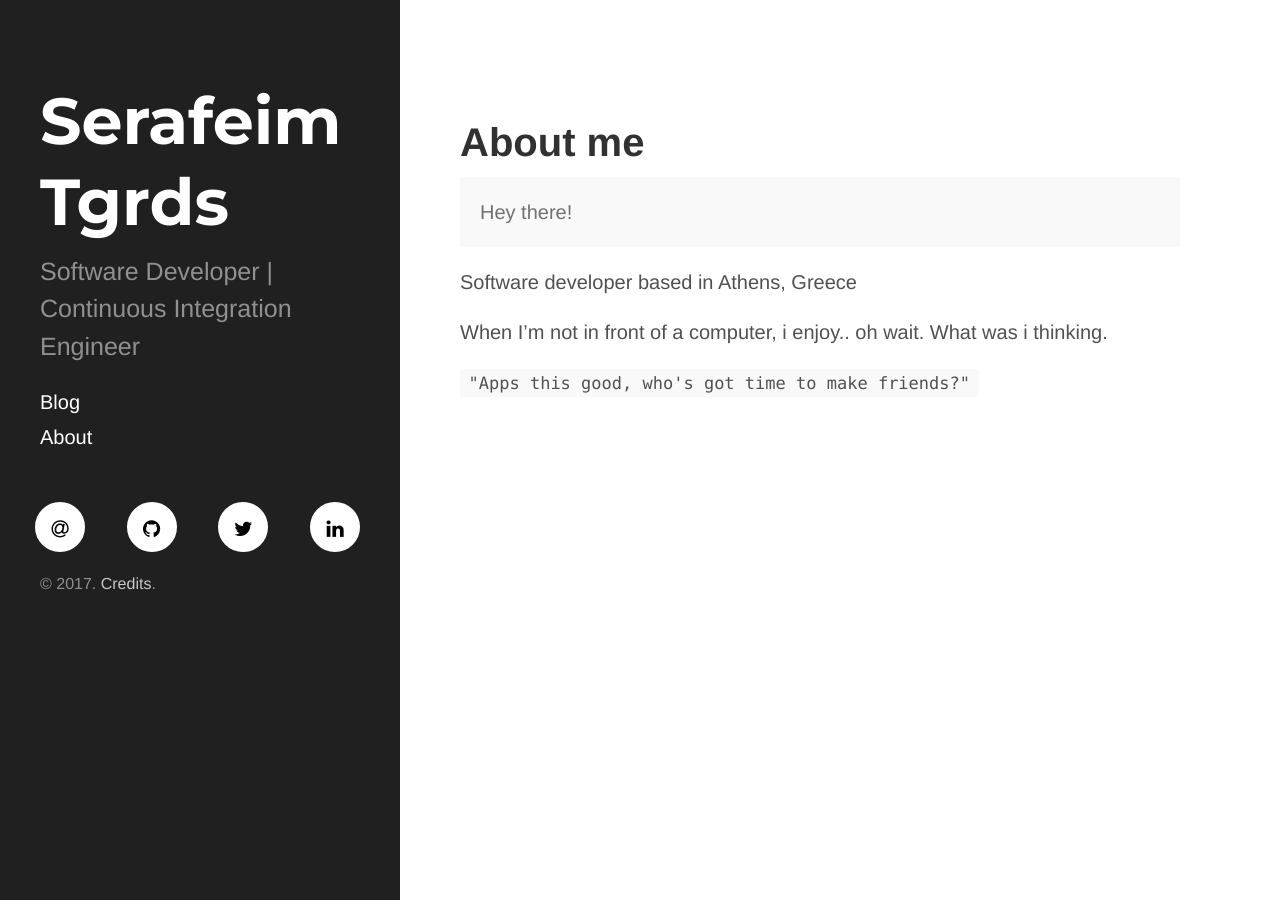
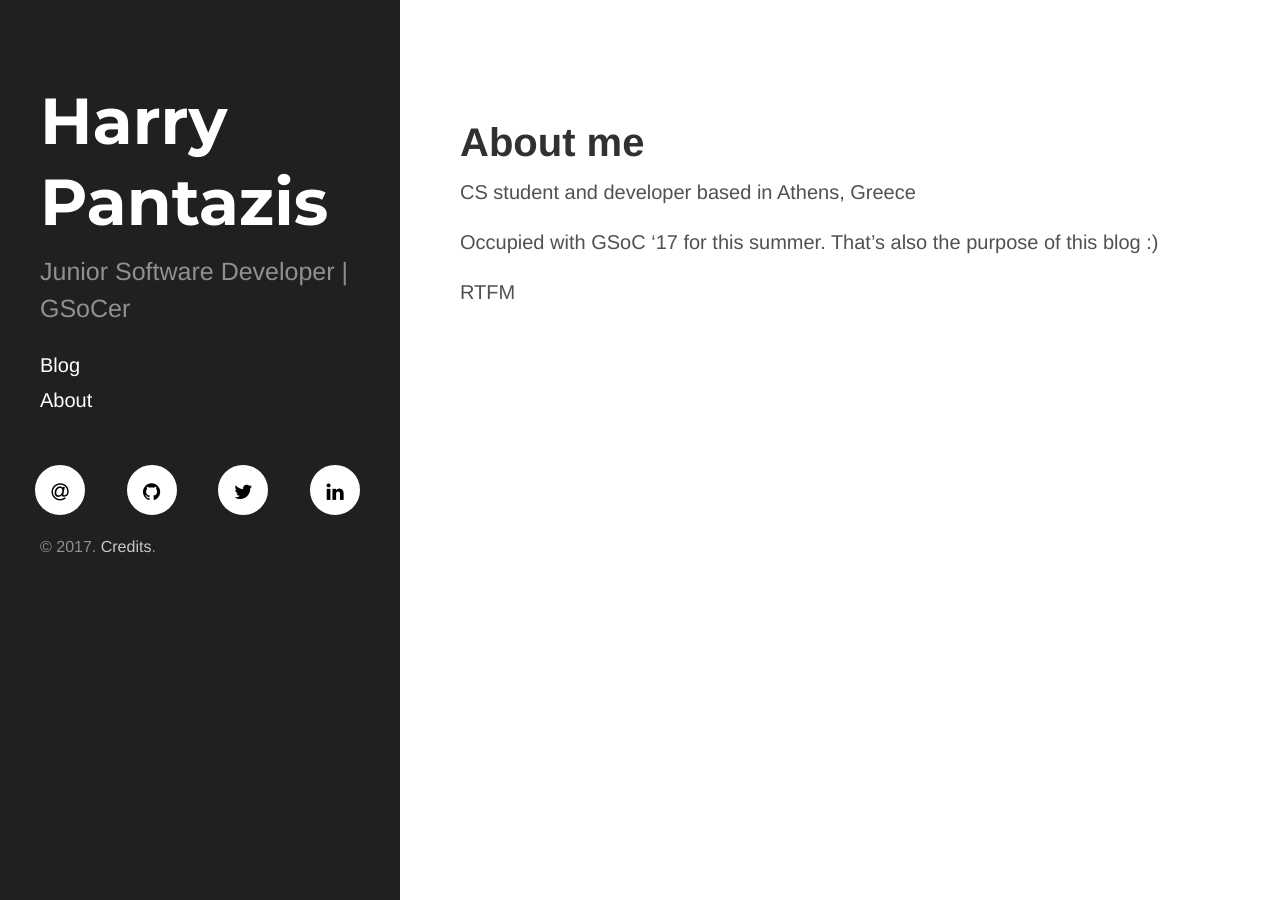
Before and after one commit to An0u/luserx0.github.io, a Jekyll site: the page built from about.md, in a window 1280 px wide. Built offline with Jekyll 4.4.1, drawn with Linux system fonts in a browser that asks for light colours; nearby versions of some CDN libraries.

```diff
--- a/_config.yml
+++ b/_config.yml
@@ -5,18 +5,16 @@ highlighter:      rouge
 permalink:        pretty
 
 # Setup
-title:            Serafeim Tgrds
+title:            Harry Pantazis
 tagline:          ''
-description:      'Software Developer | Continuous Integration Engineer'
+description:      'Junior Software Developer | GSoCer'
 baseurl:
 
 author:
-  name:           'Serafeim Tgrds'
-  url:            'serafeimgr.github.io'
-  email:          'serafeimgr@gmail.com'
-  github:         'https://github.com/serafeimgr'
-  twitter:        ''
-  googleplus:     ''
+  name:           'Harry Pantazis'
+  url:            'luserx0.github.io'
+  email:          'luserx0@gmail.com'
+  github:         'https://github.com/luserx0'
   linkedin:       ''
 
 
@@ -24,6 +22,6 @@ paginate:         3
 
 # Custom vars
 github:
-  repo:           https://github.com/serafeimgr
+  repo:           https://github.com/luserx0
 
 gems: [jekyll-gist, jekyll-paginate]
--- a/about.md
+++ b/about.md
@@ -3,12 +3,10 @@ layout: default
 title: About
 ---
 # About me
-<p class="message">
-  Hey there!
-</p>
 
-Software developer based in Athens, Greece
+CS student and developer based in Athens, Greece
 
-When I’m not in front of a computer, i enjoy.. oh wait. What was i thinking.
+Occupied with GSoC '17 for this summer.
+That's also the purpose of this blog :)
 
-`"Apps this good, who's got time to make friends?"`
+RTFM
```
Also changed, not shown: credits.md (+2 -1 lines).
